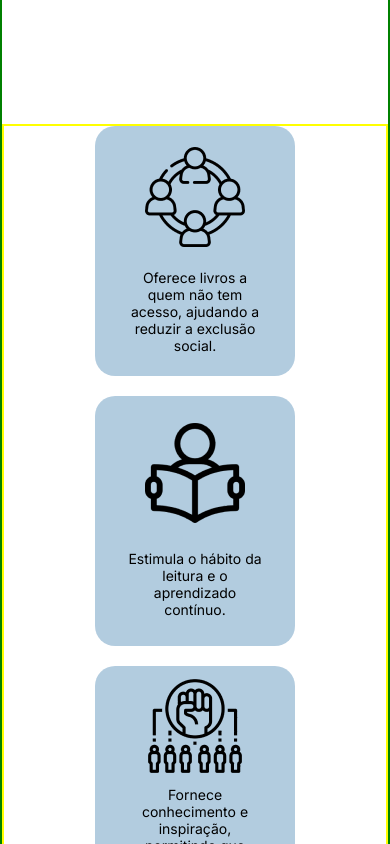
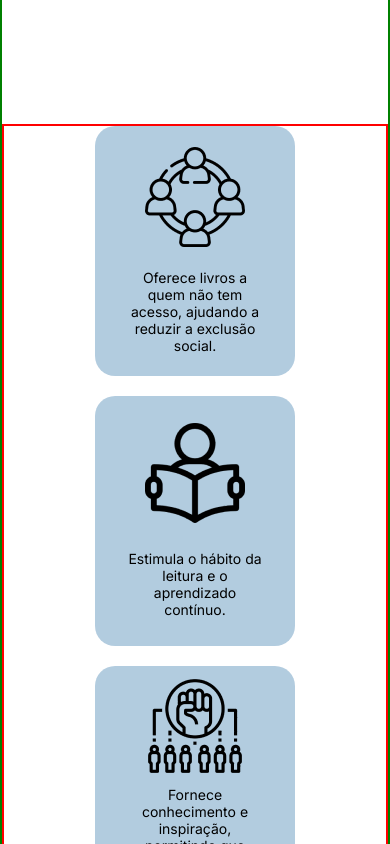
Before and after one commit to Sheila-Salles/Desafio-Final, a React (Vite) app: page / in a window 390 px wide. Shown: the part 1400-2244 px from the top of the page. Built offline with nearby package versions, Linux system fonts and the light colour scheme.

Commit message:
atualizacao

```diff
--- a/src/Pages/Inicio/inicio.module.scss
+++ b/src/Pages/Inicio/inicio.module.scss
@@ -115,6 +115,7 @@ p{
     flex-direction: column;
   }
   .boxCard{
+    border: solid 2px red;
     height: auto;
   }
 }
```
